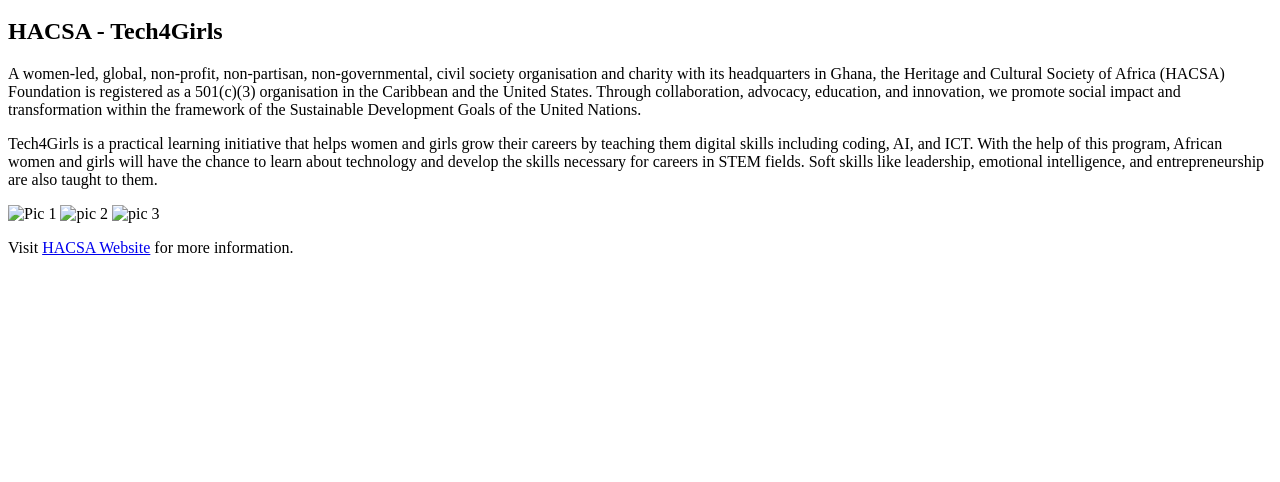
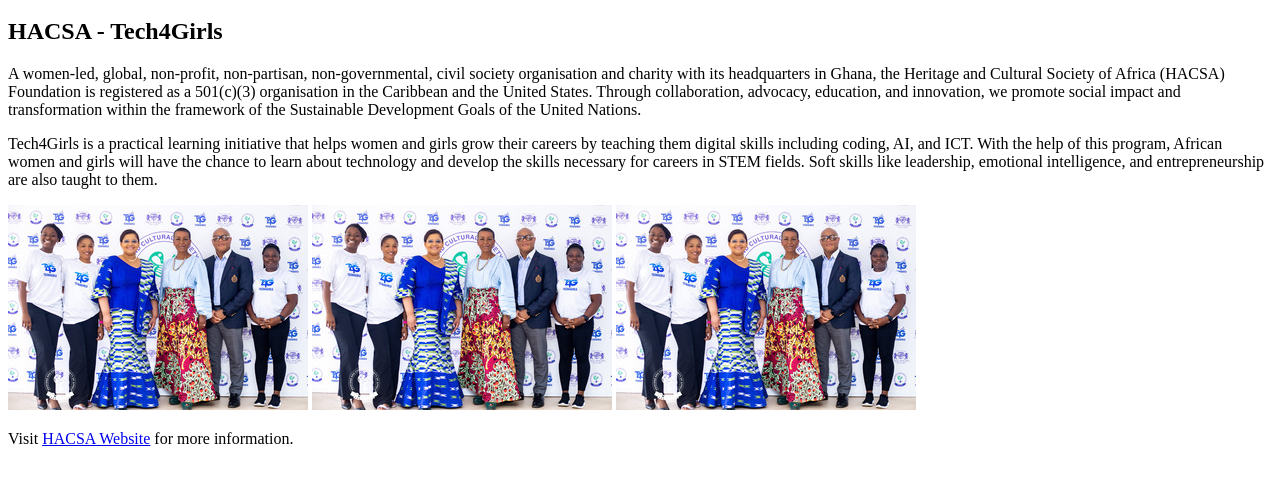
Before and after one commit to Akua1039/T4G_homework3, a plain HTML site: page pages/aboutus.html in a window 1280 px wide. Shown: the part 136-618 px from the top of the page. Drawn offline with Linux system fonts and the light colour scheme; files whose address does not match are found by name.

Commit message:
modified images

```diff
--- a/pages/aboutus.html
+++ b/pages/aboutus.html
@@ -28,9 +28,9 @@
         are also taught to them.
         </p>
         <div>
-            <img src="Cohort...jpg" alt="Pic 1">
-            <img src="Cohort...jpg" alt="pic 2">
-            <img src="Cohort...jpg" alt="pic 3">
+            <img src="C:\Users\AKUA OWUSU\Desktop\T4G\homework3\images\Cohort...jpg" alt="Pic 1">
+            <img src="C:\Users\AKUA OWUSU\Desktop\T4G\homework3\images\Cohort...jpg" alt="pic 2">
+            <img src="C:\Users\AKUA OWUSU\Desktop\T4G\homework3\images\Cohort...jpg" alt="pic 3">
         </div>
         <p>Visit <a href="https://www.thehacsa.org/">HACSA Website</a> for more information.</p>
 </body>
```
